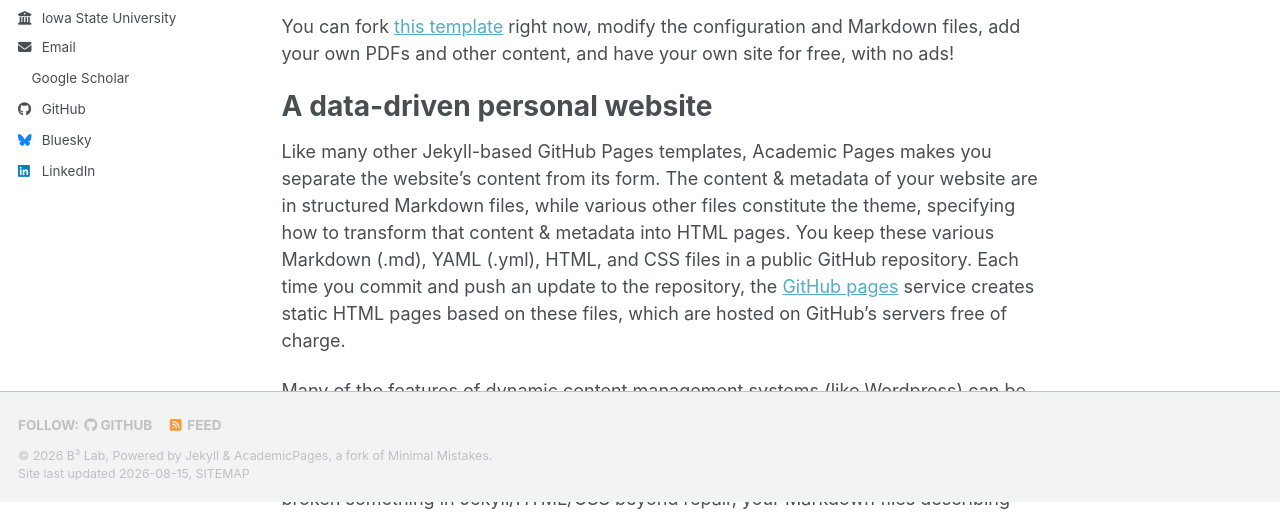
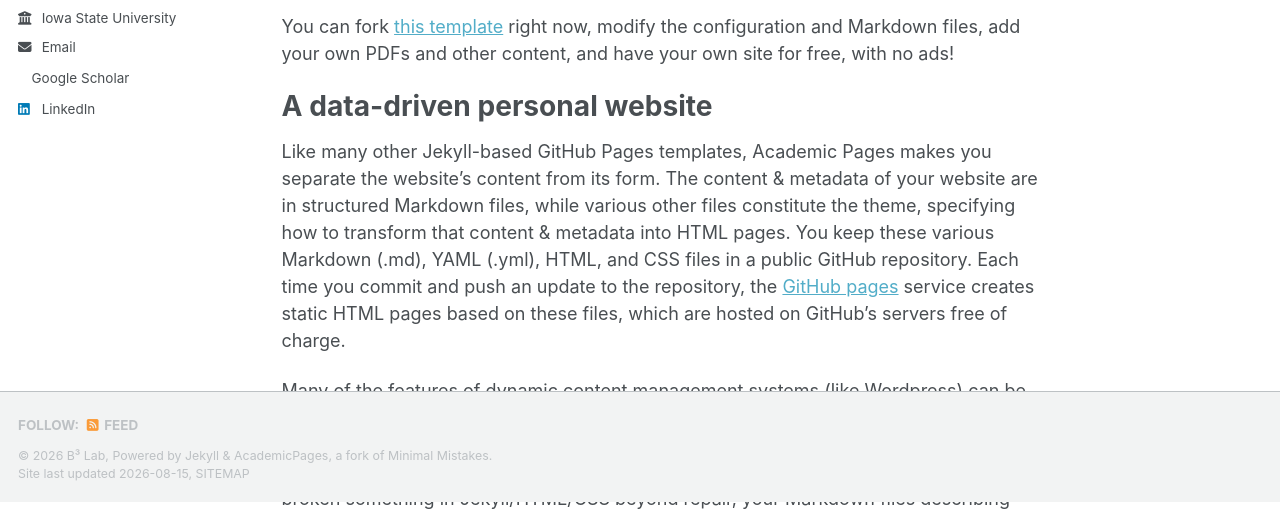
Before and after one commit to yleahmo/yleahmo.github.io, a Jekyll site: the page built from _pages/about.md, in a window 1280 px wide. Shown: the part 398-914 px from the top of the page. Built offline with Jekyll 4.4.1, drawn with Linux system fonts in a browser that asks for light colours; a style sheet for code colours, icons or effects is not loaded.

Commit message:
Comment out unused links in _config.yml
Comment out various social media and academic links in the configuration file.

```diff
--- a/_config.yml
+++ b/_config.yml
@@ -33,54 +33,54 @@ author:
   email            : "ymo@iastate.edu"
 
   # Academic websites
-  academia         : # URL
-  arxiv            : # URL - Update with the correct link to your profile
+  #academia         : # URL
+  #arxiv            : # URL - Update with the correct link to your profile
   googlescholar    : "https://scholar.google.com/citations?user=zi8F33cAAAAJ&hl=en"
-  inspire-hep      : # URL
-  impactstory      : # URL
-  orcid            : # "https://orcid.org/yourorcidurl"
-  semantic         : # URL
-  ssrn             : # URL
-  pubmed           : # "https://www.ncbi.nlm.nih.gov/pubmed/?term=john+snow"
-  researchgate     : # URL
-  scopus           : # URL
-  zotero           : # URL
+  #inspire-hep      : # URL
+  #impactstory      : # URL
+  #orcid            : "https://orcid.org/yourorcidurl"
+  #semantic         : # URL
+  #ssrn             : # URL
+  #pubmed           : # "https://www.ncbi.nlm.nih.gov/pubmed/?term=john+snow"
+  #researchgate     : # URL
+  #scopus           : # URL
+  #zotero           : # URL
 
 
   # Repositories and software development
-  bitbucket        : # Username - Update with your username on the site
-  codepen          : # Username
-  dribbble         : # Username
-  github           : "academicpages"
-  kaggle           : # Username
-  stackoverflow    : # User number or user number and name (i.e., use "1" or "1/jeff-atwood")
+  #bitbucket        : # Username - Update with your username on the site
+  #codepen          : # Username
+  #dribbble         : # Username
+  #github           : "academicpages"
+  #kaggle           : # Username
+  #stackoverflow    : # User number or user number and name (i.e., use "1" or "1/jeff-atwood")
 
   # Social media
-  artstation       : # Username
-  bluesky          : "bsky.app" # Replace this with you Bluesky username
-  facebook         : # Username
-  flickr           : # Username
-  foursquare       : # Username
-  goodreads        : # Username
-  google_plus      : # Username
-  keybase          : # Username
-  instagram        : # Username
-  lastfm           : # Username
+  #artstation       : # Username
+  #bluesky          : "bsky.app" # Replace this with you Bluesky username
+  #facebook         : # Username
+  #flickr           : # Username
+  #foursquare       : # Username
+  #goodreads        : # Username
+  #google_plus      : # Username
+  #keybase          : # Username
+  #instagram        : # Username
+  #lastfm           : # Username
   linkedin         : "yleahmo"
-  mastodon         : # URL
-  medium           : # URL
-  pinterest        : # Username
-  soundcloud       : # Username
-  steam            : # Username
-  telegram         : # URL
-  tumblr           : # Username
-  twitter          : # Username for X / Twitter
-  vine             : # Username
-  weibo            : # Username
-  wikipedia        : # Username
-  xing             : # Username
-  youtube          : # Username
-  zhihu            : # Username
+  #mastodon         : # URL
+  #medium           : # URL
+  #pinterest        : # Username
+  #soundcloud       : # Username
+  #steam            : # Username
+  #telegram         : # URL
+  #tumblr           : # Username
+  #twitter          : # Username for X / Twitter
+  #vine             : # Username
+  #weibo            : # Username
+  #wikipedia        : # Username
+  #xing             : # Username
+  #youtube          : # Username
+  #zhihu            : # Username
 
 # Publication Category - The following the list of publication categories and their headings
 publication_category:
```
